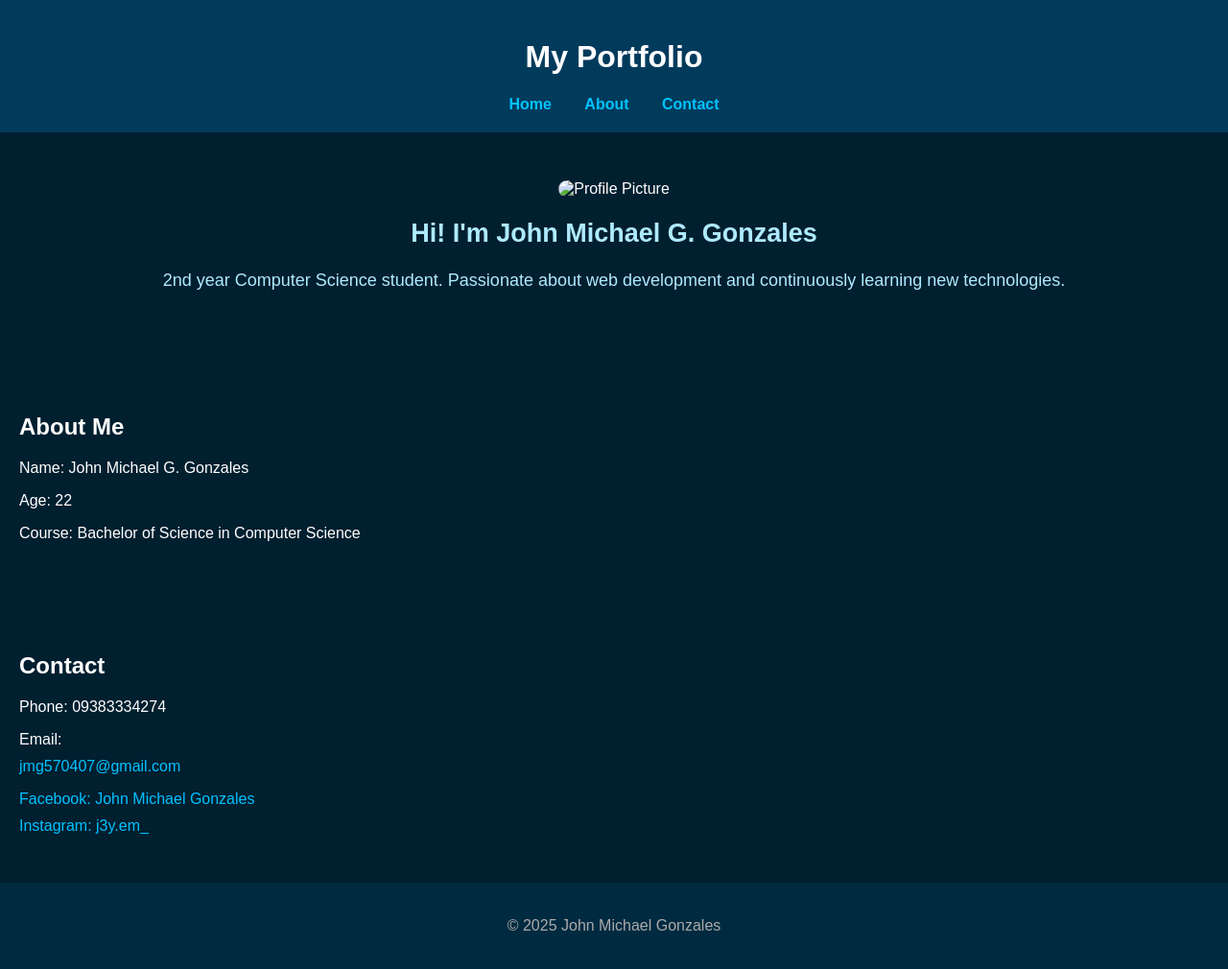
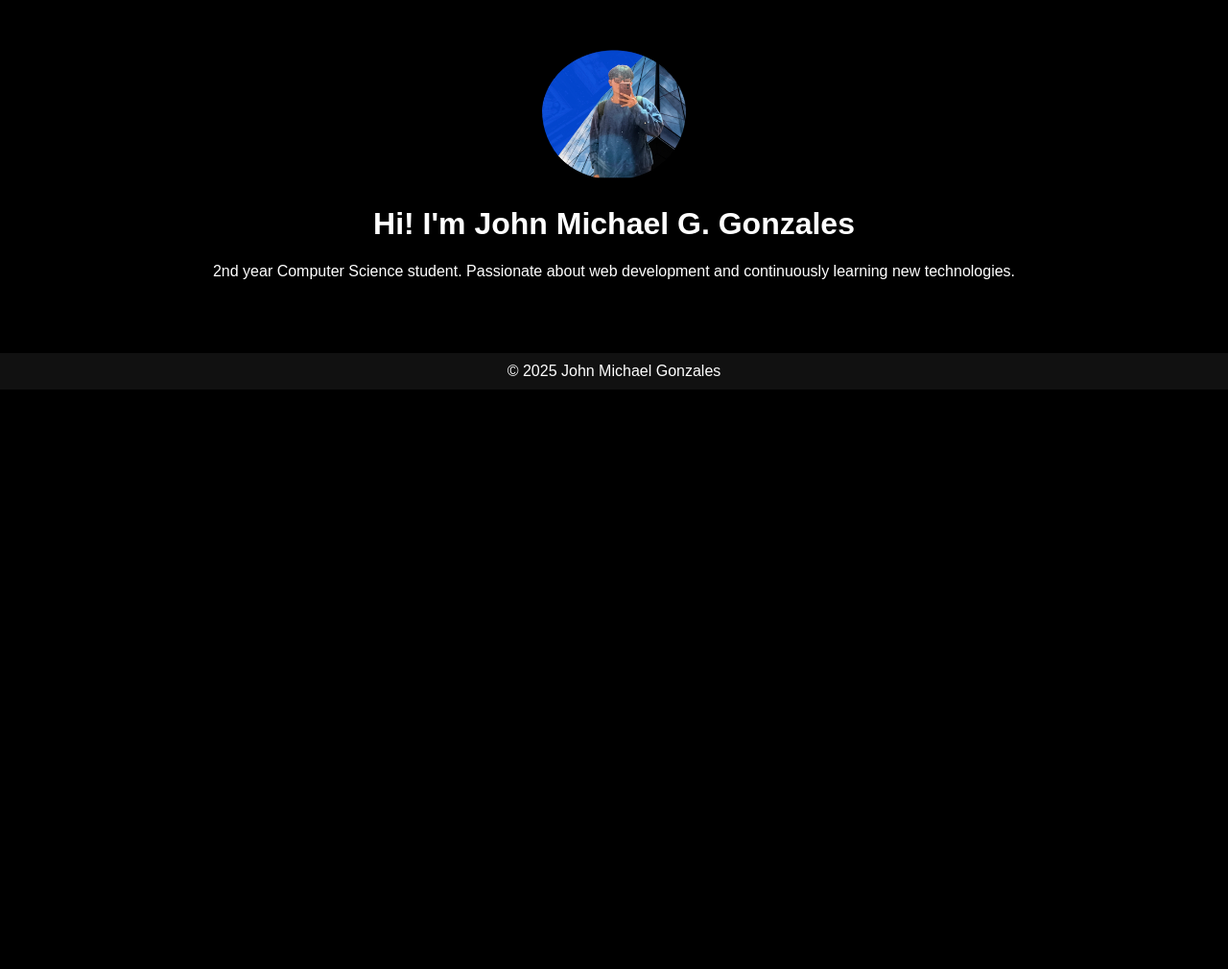
Before and after one commit to jmg050203/Porfolio, a plain HTML site: page index.html in a window 1280 px wide. Shown: the whole page at 96% size. After the commit the page ends 800 px from the top, so only its background shows below. Drawn offline with Linux system fonts and the light colour scheme.

Commit message:
Update index.html

```diff
--- a/index.html
+++ b/index.html
@@ -1,92 +1,47 @@
-<!DOCTYPE html><html lang="en">
+<!DOCTYPE html>
+<html lang="en">
 <head>
   <meta charset="UTF-8">
   <meta name="viewport" content="width=device-width, initial-scale=1.0">
-    <title>John Michael's Portfolio</title>
+  <title>My Portfolio</title>
   <style>
     body {
+      background-color: #000;
+      color: #fff;
+      font-family: Arial, sans-serif;
+      text-align: center;
       margin: 0;
-            font-family: Arial, sans-serif;
-            background-color: #001f2f;
-            color: #fff;
+      padding: 0;
     }
     header {
-            background-color: #003b5c;
       padding: 20px;
-            text-align: center;
     }
-        nav a {
-            margin: 0 15px;
-            color: #00c2ff;
-            text-decoration: none;
-            font-weight: bold;
-        }
-        .hero {
-            text-align: center;
-            padding: 50px 20px;
-        }
-        .hero img {
-            width: 300px;
-            border-radius: 20px;
+    img {
+      width: 150px;
+      height: 150px;
+      border-radius: 50%;
+      margin-top: 20px;
     }
     .intro {
       margin-top: 20px;
-            font-size: 18px;
-            color: #aeeaff;
-        }
-        section {
-            padding: 40px 20px;
-        }
-        .contact-info a {
-            display: block;
-            margin: 10px 0;
-            color: #00c2ff;
-            text-decoration: none;
     }
     footer {
-            text-align: center;
-            background-color: #002a40;
-            padding: 20px;
-            color: #aaa;
+      margin-top: 40px;
+      padding: 10px;
+      background-color: #111;
     }
   </style>
 </head>
 <body>
   <header>
-        <h1>My Portfolio</h1>
-        <nav>
-            <a href="#home">Home</a>
-            <a href="#about">About</a>
-            <a href="#contact">Contact</a>
-        </nav>
-    </header><section class="hero" id="home">
-    <img src="Profile.jpg" alt="Profile Picture">
+    <img src="Picture.jpg" alt="Profile Picture">
     <div class="intro">
-        <h2>Hi! I'm John Michael G. Gonzales</h2>
+      <h1>Hi! I'm John Michael G. Gonzales</h1>
       <p>2nd year Computer Science student. Passionate about web development and continuously learning new technologies.</p>
     </div>
-</section>
-
-<section id="about">
-    <h2>About Me</h2>
-    <p>Name: John Michael G. Gonzales</p>
-    <p>Age: 22</p>
-    <p>Course: Bachelor of Science in Computer Science</p>
-</section>
-
-<section id="contact">
-    <h2>Contact</h2>
-    <div class="contact-info">
-        <p>Phone: 09383334274</p>
-        <p>Email: <a href="mailto:jmg570407@gmail.com">jmg570407@gmail.com</a></p>
-        <a href="https://www.facebook.com/share/18kMZ5EoFe/" target="_blank">Facebook: John Michael Gonzales</a>
-        <a href="https://www.instagram.com/j3y.em_?igsh=MW80MWRkaTRpd243Ng==" target="_blank">Instagram: j3y.em_</a>
-    </div>
-</section>
-
+  </header>
   <footer>
-    <p>&copy; 2025 John Michael Gonzales</p>
+    © 2025 John Michael Gonzales
   </footer>
-
 </body>
 </html>
```
Lines whose indentation alone changed are shown as unchanged.
